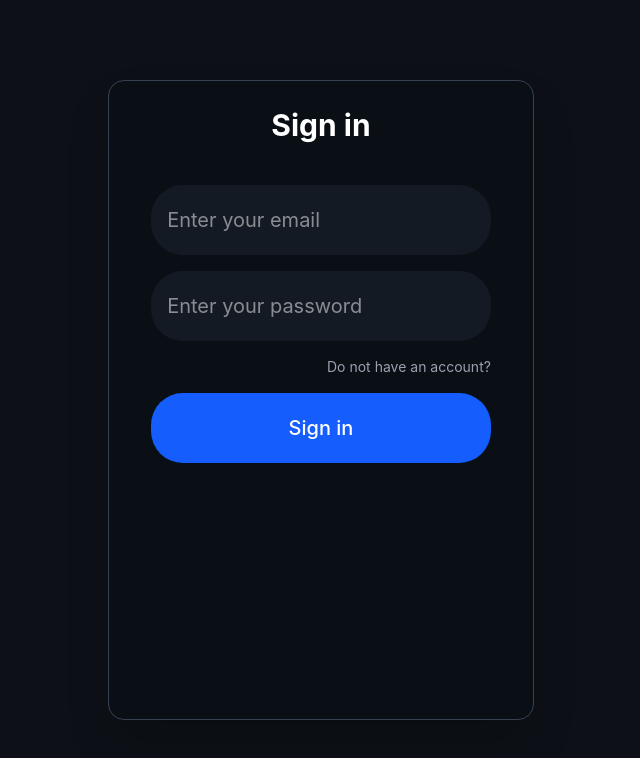
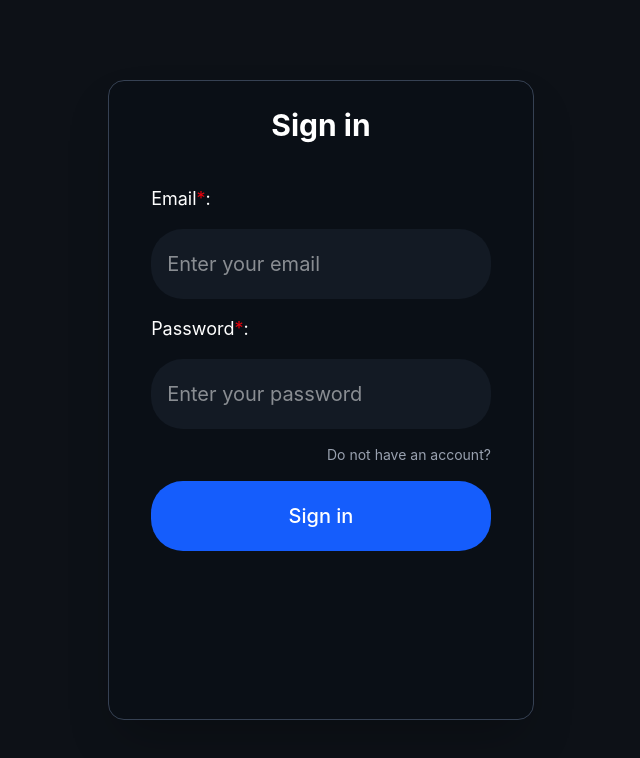
Before and after one commit to rigby200602/expense-tracking, a React (Vite) app: page /sign-in in a window 1280 px wide. Shown: the top 758 px of the page, without its empty margins (319-959 px from the left). Built offline with nearby package versions, Linux system fonts and the light colour scheme.

Commit message:
update: label for input form

```diff
--- a/src/pages/SignIn.tsx
+++ b/src/pages/SignIn.tsx
@@ -4,6 +4,7 @@ const SignIn = () => {
       <div className="flex flex-col bg-[#0A0F16] border border-gray-700 rounded-2xl shadow-2xl w-1/3 h-4/5 py-[2%]">
         <p className="text-center text-3xl font-bold">Sign in</p>
         <div className="flex flex-col h-full my-[10%] mx-[10%] text-xl gap-4">
+            <p className="text-lg">Email<span className="text-red-600">*</span>:</p>
             <input
               id="email"
               type="email"
@@ -12,6 +13,7 @@ const SignIn = () => {
               autoComplete="email"
               className="rounded-4xl px-4 bg-[#131A24] w-full h-[15%] outline-0"
             />
+            <p className="text-lg">Password<span className="text-red-600">*</span>:</p>
             <input
               id="password"
               type="password"
```
